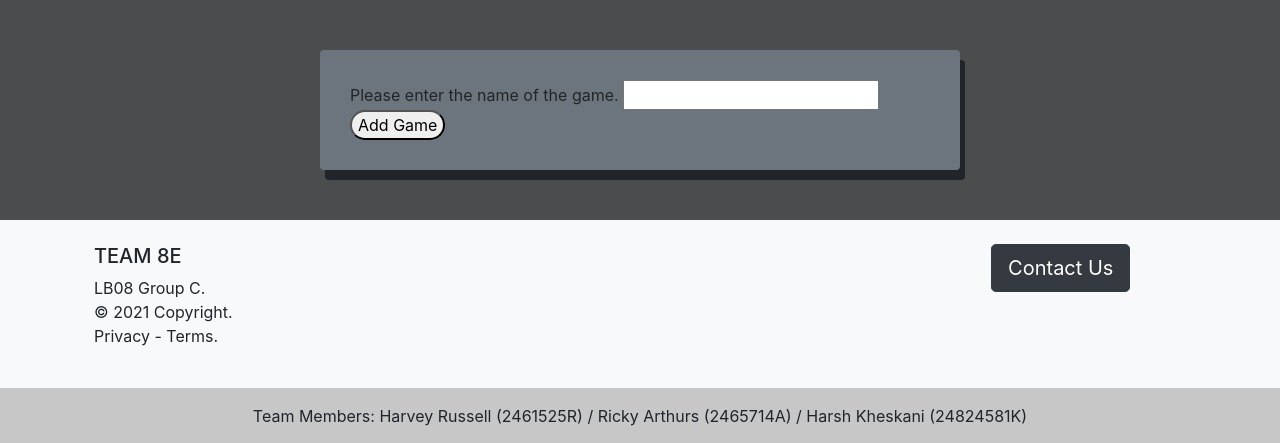
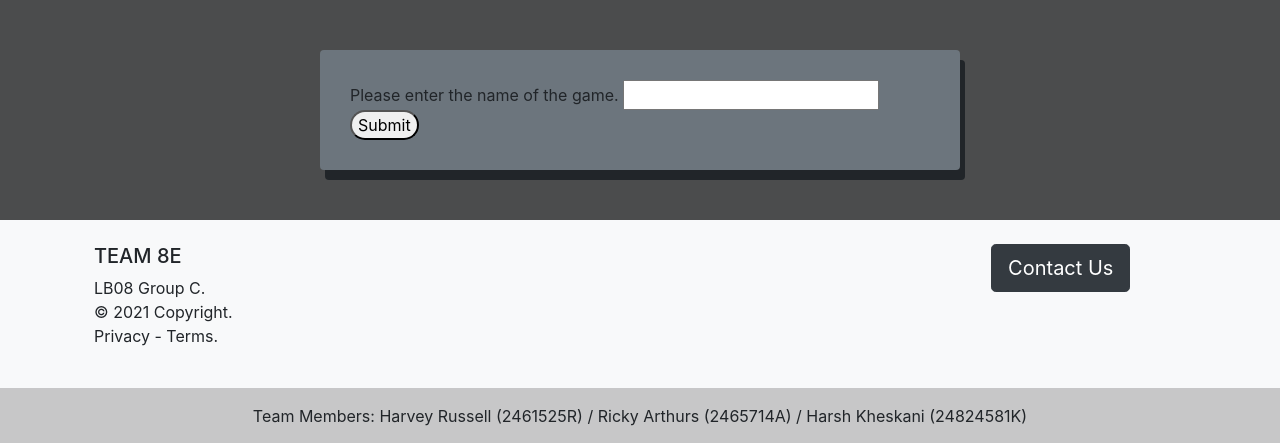
Before and after one commit to harshkheskani/rate_the_game, a Django app: a page that uses templates/rate_the_game_app/add_game.html in a window 1280 px wide. Shown: the part 90-533 px from the top of the page. Run offline with Django 3.2, Linux system fonts and the light colour scheme; a user stored in the database is signed in; tables that the repository leaves empty hold one stand-in row (values such as "Sample post"); some libraries are stand-ins or nearby versions.

Commit message:
Add game form fixed ...!!

```diff
--- a/rate_the_game_app/views.py
+++ b/rate_the_game_app/views.py
@@ -209,19 +209,17 @@ def add_game(request, category_name_slug):
     except:
         category = None
     # if category does not exist redirect to homepage
-    if category is None:
+    if category == None:
         return redirect('/rate_the_game_app/')
-
     form = GameForm()
-
     if request.method == 'POST':
-        #form = PageForm(request.POST)
+        form = GameForm(request.POST)
         # assign category to the game automatically so this does not have to be included in form
-        form = GameForm(request.POST)
         if form.is_valid():
             if category:
                 game = form.save(commit=False)
                 game.category = category
+                game.title = form.cleaned_data['title']
                 game.save()
                 #redirect back to the category page were this game has been created
                 return redirect(reverse('rate_the_game_app:show_category', kwargs={'category_name_slug': category_name_slug}))
@@ -255,7 +253,7 @@ def add_review(request, game_name_slug, category_name_slug):
             if game:
                 review = form.save(commit=False)
                 review.user = user
-                review.name = game
+                review.game = game
                 review.save()
                 #redirect back to the game page were this review has been allocated
                 return redirect(reverse('rate_the_game_app:show_game', kwargs={'game_name_slug': game_name_slug}))
--- a/templates/rate_the_game_app/add_game.html
+++ b/templates/rate_the_game_app/add_game.html
@@ -7,7 +7,7 @@
 
 {% block body_block %}
 <div class="bg-secondary rounded" style="margin:auto; width:50%; border:3px; padding: 30px; margin-bottom: 50px; margin-top:50px; box-shadow: 5px 10px;">
-	<form id="add_game_form" method="post" onsubmit="return validate_form(this)" action="{% url 'rate_the_game_app:index' %}">
+	<form id="add_game_form" method="post"onsubmit="return validate_form(this)" action="/rate_the_game_app/category/{{ category.slug }}/add_game/">
 	{% csrf_token %}
     {% csrf_token %}
     {% for hidden in form.hidden_fields %}
@@ -18,7 +18,7 @@
         {{ field.help_text }}
         {{ field }}
     {% endfor %}
-	<input class="rounded-pill" type="submit" name="submit" value="Add Game" />
+	<input class="rounded-pill" type="submit" name="submit" value="Submit" />
 	</form>
 </div>
 {% endblock %}
```
Lines whose indentation alone changed are shown as unchanged.
